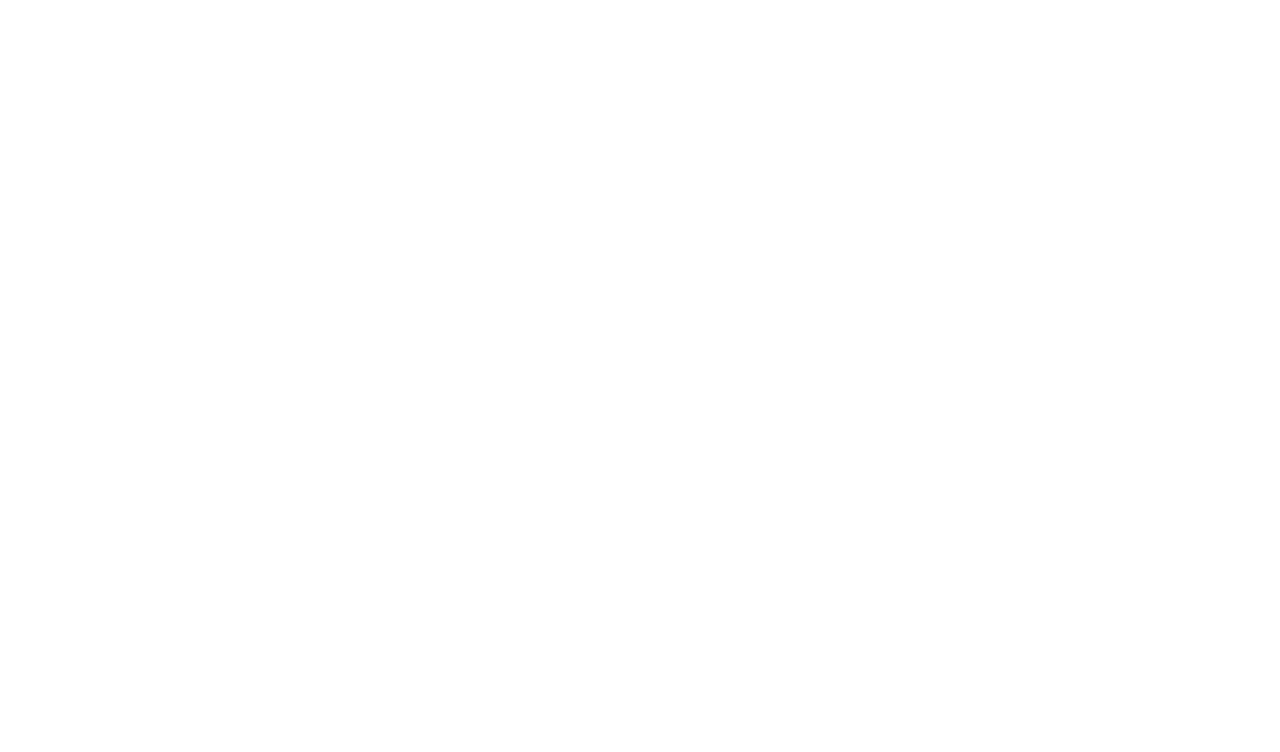
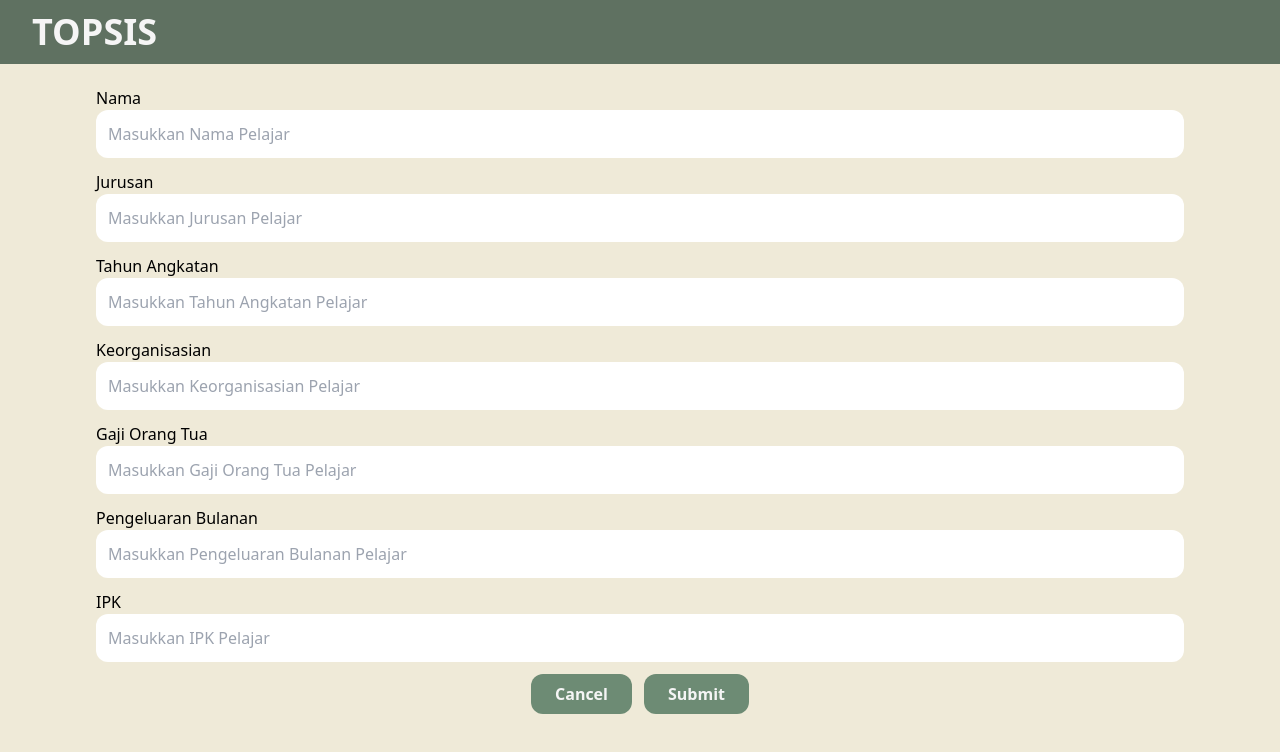
Before and after one commit to Dzyfhuba/topsis-project, a React (Create React App) app in the folder client/: page /create in a window 1280 px wide. Before the commit this address had no page. Shown: the top 752 px of the page. Built offline with nearby package versions, Linux system fonts and the light colour scheme; what handsontable would draw is missing.

Commit message:
add setter

```diff
--- a/client/src/Components/Input.jsx
+++ b/client/src/Components/Input.jsx
@@ -19,7 +19,7 @@
 			<div className="mb-3">
 				<label htmlFor={this.props.label} className='block capitalize'>{this.props.label}</label>
 				<input type={this.props.type} name={this.props.name} id={this.props.name} placeholder={this.props.placeholder}
-					className={`p-3 rounded-xl ${this.props.className}`}
+					className={`p-3 rounded-xl w-full ${this.props.className}`}
 				/>
 			</div>
 		)
--- /dev/null
+++ b/client/src/Config/Hosts.jsx
@@ -0,0 +1,5 @@
+const Hosts = {
+    main: 'http://localhost:3333'
+}
+
+export default Hosts
--- a/client/src/Containers/Modal.jsx
+++ b/client/src/Containers/Modal.jsx
@@ -1,22 +1,26 @@
 import PropTypes from 'prop-types'
 import React, { Component } from 'react'
+import Button from '../Components/Button'
 
 export default class Modal extends Component {
     static propTypes = {
-        show: PropTypes.bool,
-        children: PropTypes.any
+        children: PropTypes.any,
+        buttonElem: PropTypes.any
     }
 
     render() {
         return (
-            <div
-            className={`${this.props.show ? 'fixed ' : 'hidden '}h-screen w-screen bg-neutral-900 bg-opacity-50
-            top-0 left-0 z-50 flex justify-center items-center`}
-            >
-                <div className="w-11/12 md:w-1/2 bg-primary p-5 rounded-lg">
-                    {this.props.children}
+            <>
+                <Button>{this.props.buttonFiller}</Button>
+                <div
+                className={`hidden h-screen w-screen bg-neutral-900 bg-opacity-50
+                top-0 left-0 z-50 justify-center items-center`}
+                >
+                    <div className="w-11/12 md:w-1/2 bg-primary p-5 rounded-lg">
+                        {this.props.children}
+                    </div>
                 </div>
-            </div>
+            </>
         )
     }
 }
--- /dev/null
+++ b/client/src/Pages/Create.jsx
@@ -0,0 +1,113 @@
+import axios from "axios";
+import React, { useState } from "react";
+import Button from "../Components/Button";
+import ButtonAnchor from "../Components/ButtonAnchor";
+import Input from "../Components/Input";
+import Hosts from "../Config/Hosts";
+import Navbar from "../Containers/Navbar";
+
+const Create = () => {
+    const [name, setName] = useState(String)
+    const [department, setDepartment] = useState(Number)
+    const [year, setYear] = useState(Number)
+    const [organizations_id, setOrganization_id] = useState(Number)
+    const [parent_statuses_id, setParent_statuses_id] = useState(Number)
+    const [parents_expense, setParents_expense] = useState(Number)
+    const [parents_income, setParents_income] = useState(Number)
+    const [grade_point_average, setGrade_point_average] = useState(Number)
+
+    const handleChangeName = e => setName(e.target.value)
+    const handleChangeDepartment = e => setDepartment(e.target.value)
+    const handleChangeYear = e => setYear(e.target.value)
+    const handleChangeOrganization = e => setOrganization_id(e.target.value)
+    const handleChangeParentStatuses = e => setParent_statuses_id(e.target.value)
+    const handleChangeParentsExpense = e => setParents_expense(e.target.value)
+    const handleChangeParentsIncome = e => setParents_income(e.target.value)
+    const handleChangeGradePointAverage = e => setGrade_point_average(e.target.value)
+
+    const handleSubmit = e => {
+        e.preventDefault()
+
+        const data = {name, department, year, organizations_id, parent_statuses_id, parents_expense, grade_point_average}
+
+        axios.post(`${Hosts.main}/students`, data)
+            .then(res => {
+                console.log(res)
+            })
+            .catch(error => console.log(error))
+    }
+
+    return (
+    <>
+      <header>
+        <Navbar />
+      </header>
+      <main className="min-h-screen py-20 px-4 md:px-24 bg-primary flex flex-col items-center justify-center">
+        <form className="w-full">
+          <Input
+            label={"Nama"}
+            type="text"
+            name="name"
+            className="text-neutral-700"
+            placeholder="Masukkan Nama Pelajar"
+            onChange={handleChangeName}
+          />
+          <Input
+            label={"Jurusan"}
+            type="text"
+            name="department"
+            className="text-neutral-700"
+            placeholder="Masukkan Jurusan Pelajar"
+            onChange={handleChangeDepartment}
+          />
+          <Input
+            label={"Tahun Angkatan"}
+            type="text"
+            name="year"
+            className="text-neutral-700"
+            placeholder="Masukkan Tahun Angkatan Pelajar"
+            onChange={handleChangeYear}
+          />
+          <Input
+            label={"Keorganisasian"}
+            type="text"
+            name="organization"
+            className="text-neutral-700"
+            placeholder="Masukkan Keorganisasian Pelajar"
+            onChange={handleChangeOrganization}
+          />
+          <Input
+            label={"Gaji Orang Tua"}
+            type="text"
+            name="income"
+            className="text-neutral-700"
+            placeholder="Masukkan Gaji Orang Tua Pelajar"
+            onChange={handleChangeParentsIncome}
+          />
+          <Input
+            label={"Pengeluaran Bulanan"}
+            type="text"
+            name="expense"
+            className="text-neutral-700"
+            placeholder="Masukkan Pengeluaran Bulanan Pelajar"
+            onChange={handleChangeParentsExpense}
+          />
+          <Input
+            label={"IPK"}
+            type="text"
+            name="grade"
+            className="text-neutral-700"
+            placeholder="Masukkan IPK Pelajar"
+            onChange={handleChangeGradePointAverage}
+          />
+          <div className="flex justify-center gap-3">
+              <ButtonAnchor to={'/'} className='bg-neutral-400'>Cancel</ButtonAnchor>
+              <Button type='submit'>Submit</Button>
+          </div>
+        </form>
+      </main>
+    </>
+  );
+};
+
+export default Create;
--- a/client/src/Pages/Home.jsx
+++ b/client/src/Pages/Home.jsx
@@ -7,6 +7,8 @@
 import Button from '../Components/Button'
 import Modal from '../Containers/Modal'
 import Input from '../Components/Input'
+import ButtonAnchor from '../Components/ButtonAnchor'
+import Hosts from '../Config/Hosts'
 
 registerAllModules();
 
@@ -16,7 +18,7 @@
 	const [hot, setHot] = useState(Object)
 
 	useEffect(() => {
-		axios.get('http://localhost:3333/students')
+		axios.get(`${Hosts.main}/students`)
 		.then(response => parseDataToTable(response.data.students))
 		.then(({parsedArray, keys}) => {
 			// console.log(parsedArray)
@@ -165,23 +167,12 @@
 				<Navbar />
 			</header>
 			<main className='min-h-screen py-20 bg-primary flex flex-col items-center justify-center'>
-				<div className="mb-3 w-4/5 flex justify-center gap-5">
+				<div className="mb-3 w-4/5 flex justify-around gap-5">
 					<Button onClick={handleExport}>Export and Download</Button>
 					<Button onClick={handleCalculate}>Calculate Rank</Button>
+					<ButtonAnchor to={'/create'}>Add New Data</ButtonAnchor>
 				</div>
 				<div id='data'></div>
-				<Modal show={false}>
-					<h1 className='font-black mb-3'>Tambah Pelajar Baru</h1>
-					<form>
-						<Input label={'Nama'} type='text' name='name' className='text-neutral-700' placeholder='Masukkan Nama Pelajar' />
-						<Input label={'Jurusan'} type='text' name='name' className='text-neutral-700' placeholder='Masukkan Jurusan Pelajar' />
-						<Input label={'Tahun Angkatan'} type='text' name='name' className='text-neutral-700' placeholder='Masukkan Tahun Angkatan Pelajar' />
-						<Input label={'Keorganisasian'} type='text' name='name' className='text-neutral-700' placeholder='Masukkan Keorganisasian Pelajar' />
-						<Input label={'Gaji Orang Tua'} type='text' name='name' className='text-neutral-700' placeholder='Masukkan Gaji Orang Tua Pelajar' />
-						<Input label={'Pengeluaran Bulanan'} type='text' name='name' className='text-neutral-700' placeholder='Masukkan Pengeluaran Bulanan Pelajar' />
-						<Input label={'IPK'} type='text' name='name' className='text-neutral-700' placeholder='Masukkan IPK Pelajar' />
-					</form>
-				</Modal>
 			</main>
 		</>
 	)
--- a/client/src/Pages/index.jsx
+++ b/client/src/Pages/index.jsx
@@ -1,5 +1,6 @@
 import Home from "./Home";
 import Login from "./Login";
 import Register from "./Register";
+import Create from './Create'
 
-export {Home, Login, Register }
+export {Home, Login, Register, Create}
--- a/client/src/Routes/index.jsx
+++ b/client/src/Routes/index.jsx
@@ -1,12 +1,13 @@
 import React from 'react'
 import { BrowserRouter as Router, Routes, Route } from 'react-router-dom'
-import { Home, Login, Register } from '../Pages'
+import { Home, Login, Register, Create } from '../Pages'
 
 const index = () => {
 	return (
 		<Router>
 			<Routes>
 				<Route path={'/'} element={<Home/>} />
+				<Route path={'/create'} element={<Create />} />
 
 				<Route path={'/login'} element={<Login/>} />
 				<Route path={'/register'} element={<Register/>} />
```
Also changed, not shown: 2 other files (tests, documents, lock files or other folders).
